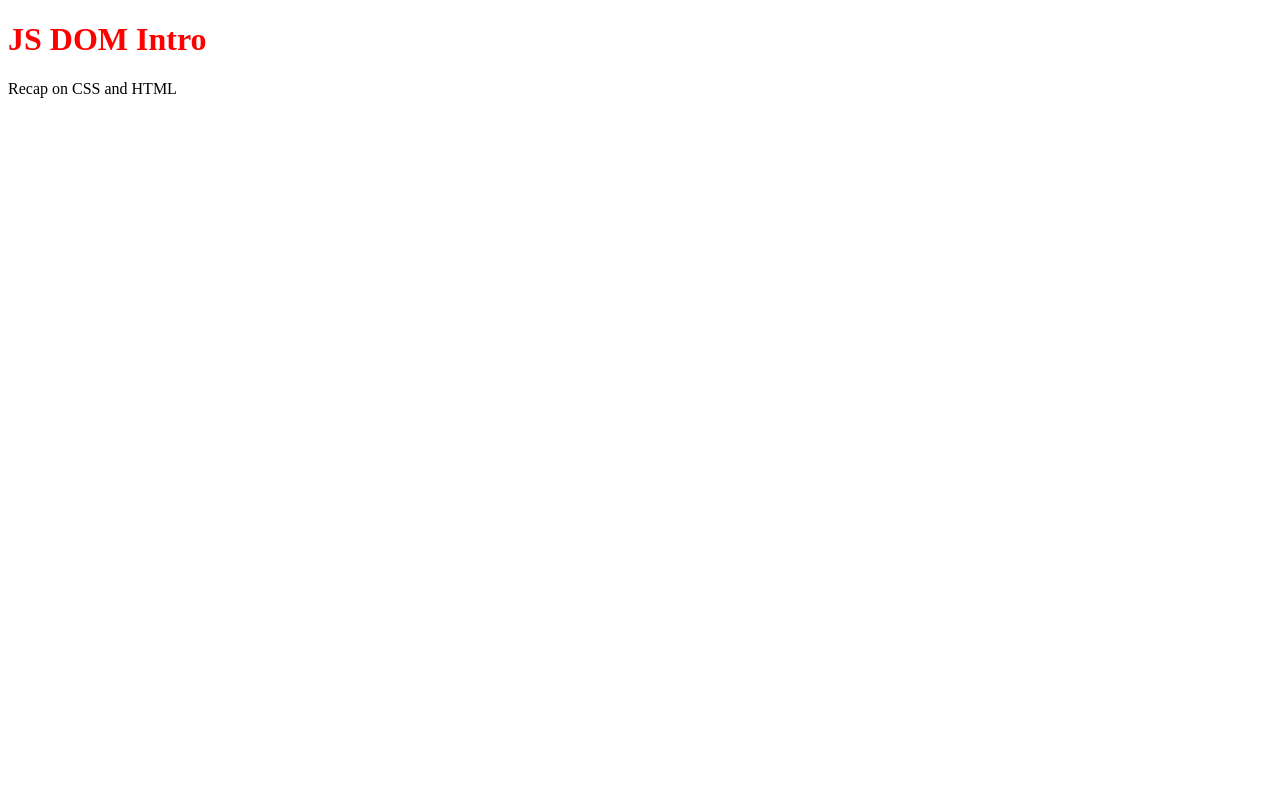
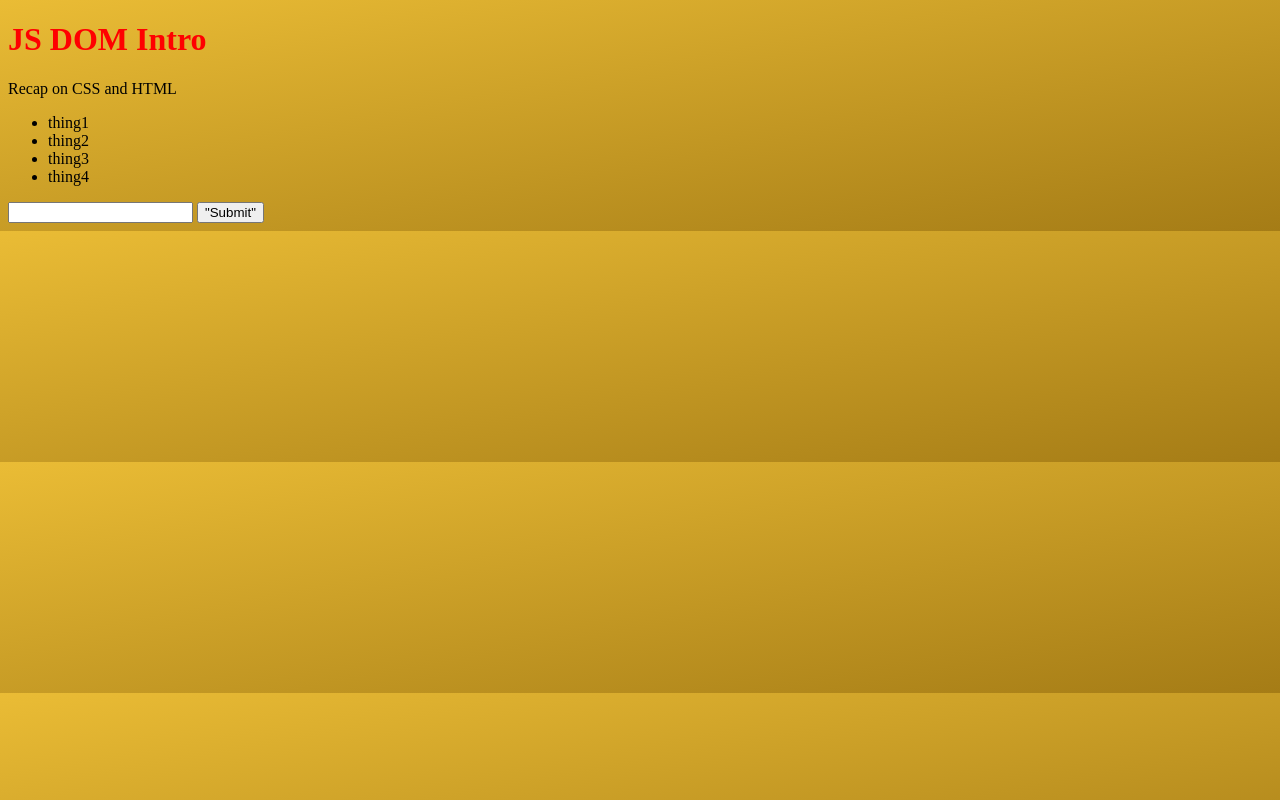
Before and after one commit to JKuriata/week3, a plain HTML site: page JSDOM_Intro/index.html in a window 1280 px wide. Drawn offline with Linux system fonts and the light colour scheme.

Commit message:
Practicing with Javascript

```diff
--- a/JSDOM_Intro/index.html
+++ b/JSDOM_Intro/index.html
@@ -8,7 +8,17 @@
 </head>
 <body>
 
-    <h1>JS DOM Intro</h1>
+    <h1 id="heading">JS DOM Intro</h1>
     <p>Recap on CSS and HTML</p>
+    <ul id="listWrapper">
+        <li id ="listItems">thing1</li>
+        <li id ="listItems">thing2</li>
+        <li id ="listItems">thing3</li>
+        <li id ="listItems">thing4</li>
+    </ul>
+
+    <input type="text" id="inputBox">
+    <button id="submit">"Submit"</button>
+    <script src="main.js"></script>
 </body>
 </html>
--- a/JSDOM_Intro/style.css
+++ b/JSDOM_Intro/style.css
@@ -1,3 +1,7 @@
+body {
+background-image: linear-gradient(to bottom right, rgb(234, 188, 53), rgb(165, 124, 22));
+}
+
 h1 {
     color: red;
 }
```
Also changed, not shown: JSDOM_Intro/main.js (added, +32 -0 lines).
